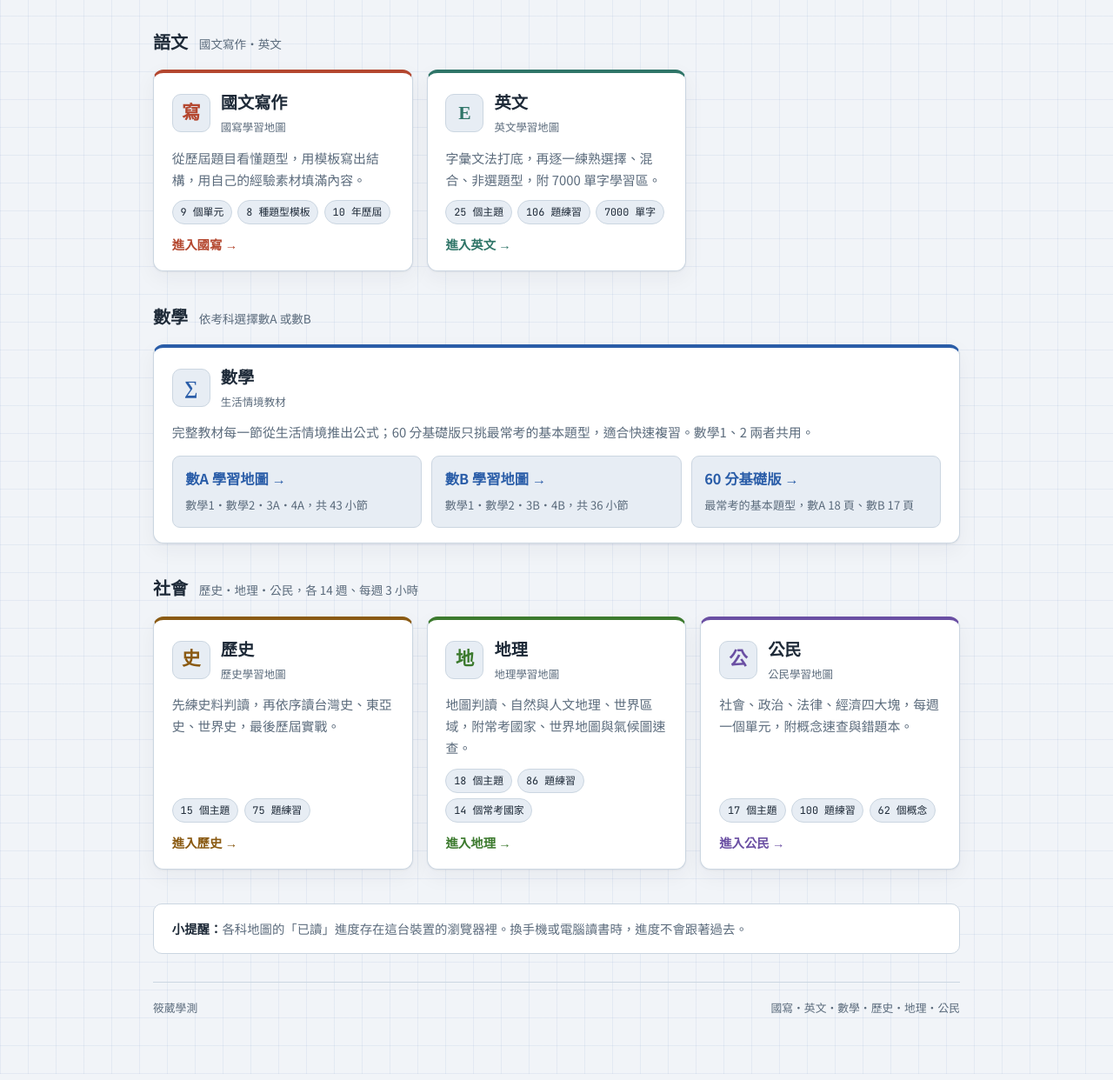
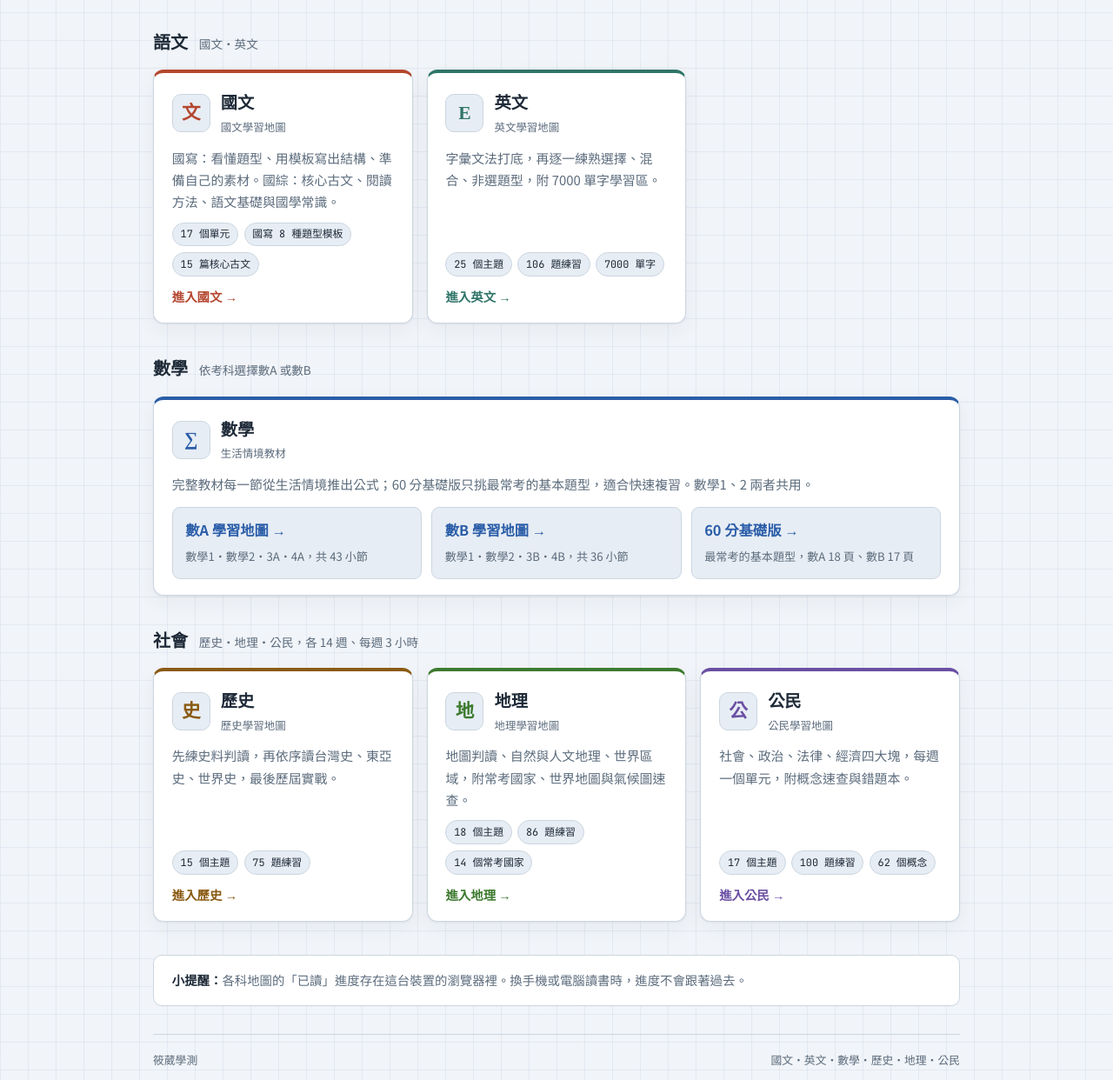
Before and after one commit to yijenfeng/Xiaowei, a plain HTML site: page index.html in a window 1280 px wide. Shown: the part 255-1497 px from the top of the page at 87% size. Drawn offline with Linux system fonts and the light colour scheme.

Commit message:
入口頁：國文寫作改為國文（含國寫與國綜）
Co-Authored-By: Claude Fable 5.2 <noreply@anthropic.com>
Claude-Session: https://claude.ai/code/session_01MNTae9KgsgXxuLQcFJUREX

```diff
--- a/index.html
+++ b/index.html
@@ -4,7 +4,7 @@
 <meta charset="UTF-8">
 <meta name="viewport" content="width=device-width, initial-scale=1.0">
 <title>筱葳學測｜學習入口</title>
-<meta name="description" content="筱葳的學測讀書入口：國文寫作、英文、數學（數A／數B）、歷史、地理、公民。">
+<meta name="description" content="筱葳的學測讀書入口：國文、英文、數學（數A／數B）、歷史、地理、公民。">
 <link rel="stylesheet" href="https://fonts.googleapis.com/css2?family=Noto+Serif+TC:wght@500;600;700&family=Noto+Sans+TC:wght@400;500;700&family=JetBrains+Mono:wght@400;500;700&display=swap">
 <style>
   :root{
@@ -124,13 +124,13 @@
     </div>
   </header>
 
-  <div class="group-title"><h2>語文</h2><span>國文寫作・英文</span></div>
+  <div class="group-title"><h2>語文</h2><span>國文・英文</span></div>
   <div class="grid">
     <a class="card c-chinese" href="https://yijenfeng.github.io/Chinese-Writing-Section-of-the-GSAT-2027/">
-      <div class="head"><div class="glyph" aria-hidden="true">寫</div><div><h3>國文寫作</h3><div class="kicker">國寫學習地圖</div></div></div>
-      <p>從歷屆題目看懂題型，用模板寫出結構，用自己的經驗素材填滿內容。</p>
-      <div class="chips"><span class="chip">9 個單元</span><span class="chip">8 種題型模板</span><span class="chip">10 年歷屆</span></div>
-      <span class="go">進入國寫 →</span>
+      <div class="head"><div class="glyph" aria-hidden="true">文</div><div><h3>國文</h3><div class="kicker">國文學習地圖</div></div></div>
+      <p>國寫：看懂題型、用模板寫出結構、準備自己的素材。國綜：核心古文、閱讀方法、語文基礎與國學常識。</p>
+      <div class="chips"><span class="chip">17 個單元</span><span class="chip">國寫 8 種題型模板</span><span class="chip">15 篇核心古文</span></div>
+      <span class="go">進入國文 →</span>
     </a>
     <a class="card c-english" href="https://yijenfeng.github.io/xiaowei-english/">
       <div class="head"><div class="glyph" aria-hidden="true">E</div><div><h3>英文</h3><div class="kicker">英文學習地圖</div></div></div>
@@ -181,7 +181,7 @@
 
   <footer>
     <span>筱葳學測</span>
-    <span>國寫・英文・數學・歷史・地理・公民</span>
+    <span>國文・英文・數學・歷史・地理・公民</span>
   </footer>
 
 </div>
```
